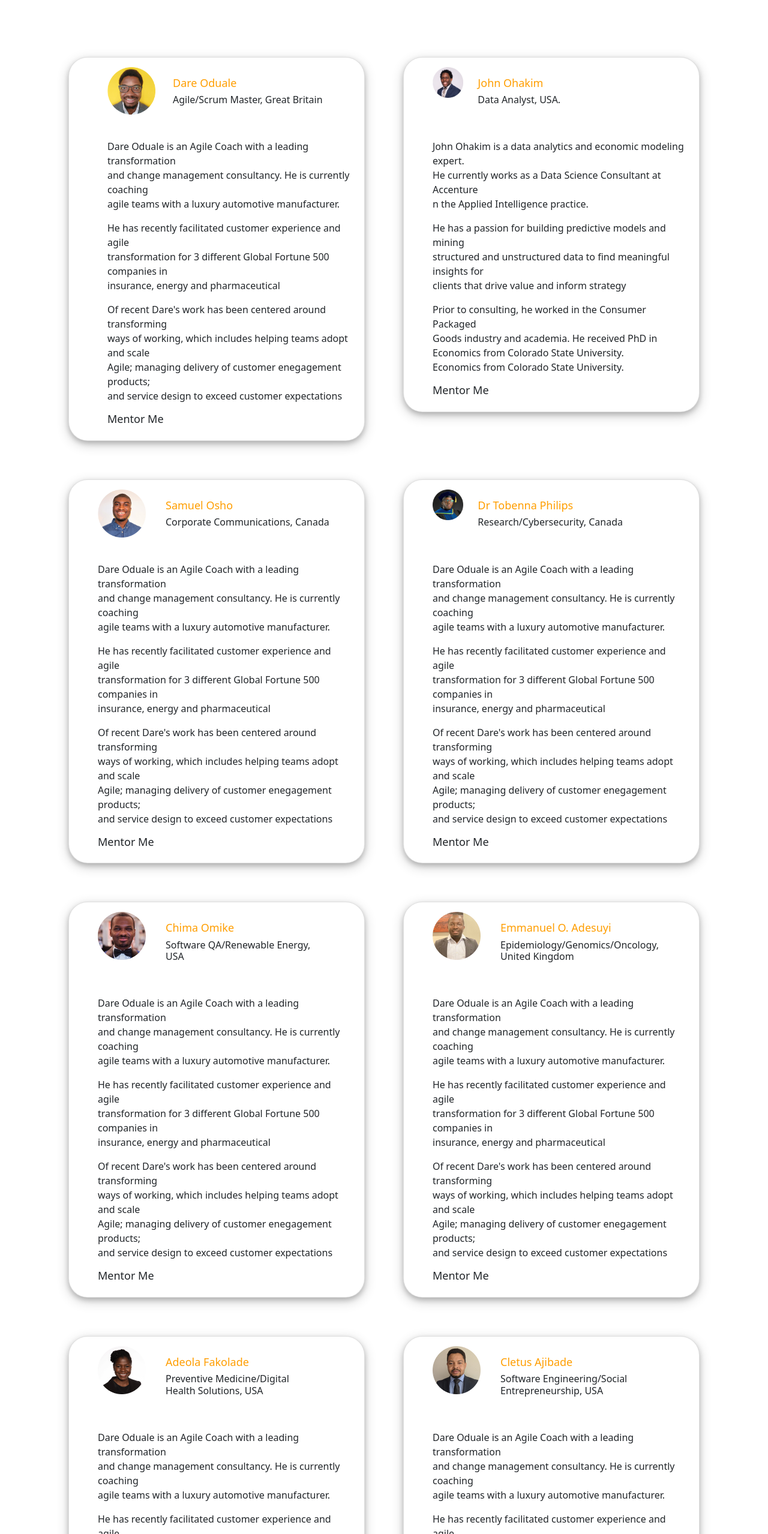
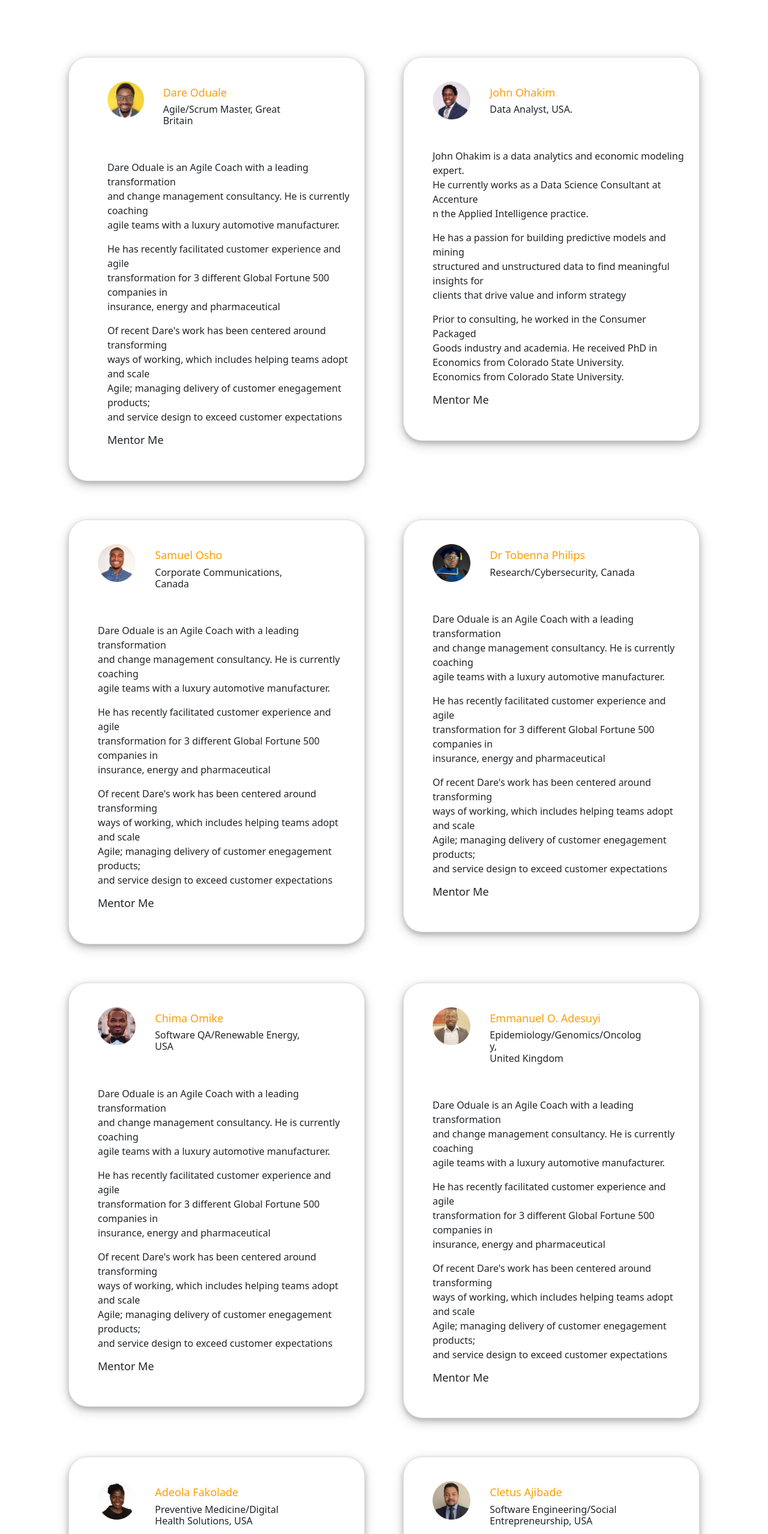
Before and after one commit to Hack-Angel/Cogneasy, a Vue app: page /find in a window 1280 px wide. Shown: the part 969-3526 px from the top of the page at 60% size. Built offline with nearby package versions, Linux system fonts and the light colour scheme.

Commit message:
added new correction to catalogue components

```diff
--- a/src/components/Catalogue.vue
+++ b/src/components/Catalogue.vue
@@ -10,11 +10,11 @@
                <div class="col-md-6 catalogue_main">
                    <div class="card main_content">
                         <div class="card-body card_body">
-                            <div class="row">
-                                <div class="col-md-3 card_img">
-                                    <img src='~@/assets/img_3/meet_img3.jpg' class="img-fluid" style="width: 5rem;">
+                            <div class="row card_content">
+                                <div class="col-md-2 card_img">
+                                    <img src='~@/assets/img_3/meet_img3.jpg' class="img-fluid">
                                 </div>
-                                 <div class="col-md-9 main_text">
+                                 <div class="col-md-8 main_text">
                                     <h1>Dare Oduale</h1>
                                     <h2>Agile/Scrum Master, Great Britain</h2>
                                  </div>
@@ -42,9 +42,9 @@
                 <div class="col-md-6 catalogue_main">
                     <div class="card main_content">
                         <div class="card-body">
-                            <div class="row">
+                            <div class="row card_content">
                                     <div class="col-md-2 card_img">
-                                        <img src='~@/assets/img_3/meet_img2.jpg' class="img-fluid" style="width: 5rem;">
+                                        <img src='~@/assets/img_3/meet_img2.jpg' class="img-fluid">
                                     </div>
                                     <div class="col-md-8 main_text">
                                         <h1>John Ohakim</h1>
@@ -76,11 +76,11 @@
                <div class="col-md-6 catalogue_main">
                    <div class="card main_content">
                         <div class="card-body">
-                            <div class="row">
-                                <div class="col-md-3 card_img">
-                                    <img src='~@/assets/img_3/meet_img1.jpg' class="img-fluid" style="width: 5rem;">
+                            <div class="row card_content">
+                                <div class="col-md-2 card_img">
+                                    <img src='~@/assets/img_3/meet_img1.jpg' class="img-fluid">
                                 </div>
-                                 <div class="col-md-9 main_text">
+                                 <div class="col-md-8 main_text">
                                     <h1>Samuel Osho</h1>
                                     <h2>Corporate Communications, Canada</h2>
                                  </div>
@@ -108,9 +108,9 @@
                 <div class="col-md-6 catalogue_main">
                     <div class="card main_content">
                         <div class="card-body">
-                            <div class="row">
+                            <div class="row card_content">
                                     <div class="col-md-2 card_img">
-                                        <img src='~@/assets/img_3/tobenna_p.jpg' class="img-fluid" style="width: 5rem;">
+                                        <img src='~@/assets/img_3/tobenna_p.jpg' class="img-fluid">
                                     </div>
                                     <div class="col-md-8 main_text">
                                         <h1>Dr Tobenna Philips</h1>
@@ -142,11 +142,11 @@
                <div class="col-md-6 catalogue_main">
                    <div class="card main_content">
                         <div class="card-body">
-                            <div class="row">
-                                <div class="col-md-3 card_img">
-                                    <img src='~@/assets/img_3/chima_omike.jpg' class="img-fluid" style="width: 5rem;">
+                            <div class="row card_content">
+                                <div class="col-md-2 card_img">
+                                    <img src='~@/assets/img_3/chima_omike.jpg' class="img-fluid">
                                 </div>
-                                 <div class="col-md-9 main_text">
+                                 <div class="col-md-8 main_text">
                                     <h1>Chima Omike</h1>
                                     <h2><span>Software QA/Renewable Energy,</span>
                                         <span>USA</span>
@@ -176,11 +176,11 @@
                 <div class="col-md-6 catalogue_main">
                     <div class="card main_content">
                         <div class="card-body">
-                            <div class="row">
-                                    <div class="col-md-3 card_img">
-                                        <img src='~@/assets/img_3/emmanuel.jpg' class="img-fluid" style="width: 5rem;">
+                            <div class="row card_content">
+                                    <div class="col-md-2 card_img">
+                                        <img src='~@/assets/img_3/emmanuel.jpg' class="img-fluid">
                                     </div>
-                                    <div class="col-md-9 main_text">
+                                    <div class="col-md-8 main_text">
                                         <h1>Emmanuel O. Adesuyi</h1>
                                         <h2>
                                             <span>Epidemiology/Genomics/Oncology,</span>
@@ -213,11 +213,11 @@
                <div class="col-md-6 catalogue_main">
                    <div class="card main_content">
                         <div class="card-body">
-                            <div class="row">
-                                <div class="col-md-3 card_img">
-                                    <img src='~@/assets/img_3/adekola.jpg' class="img-fluid" style="width: 5rem;">
+                            <div class="row card_content">
+                                <div class="col-md-2 card_img">
+                                    <img src='~@/assets/img_3/adekola.jpg' class="img-fluid">
                                 </div>
-                                 <div class="col-md-9 card-text main_text">
+                                 <div class="col-md-8 card-text main_text">
                                     <h1>Adeola Fakolade</h1>
                                     <h2><span>Preventive Medicine/Digital</span>
                                         <span>Health Solutions, USA</span>
@@ -247,11 +247,11 @@
                 <div class="col-md-6 catalogue_main">
                     <div class="card main_content">
                         <div class="card-body">
-                            <div class="row">
-                                    <div class="col-md-3 card_img">
-                                        <img src='~@/assets/img_3/cletus.jpg' class="img-fluid" style="width: 5rem;">
+                            <div class="row card_content">
+                                    <div class="col-md-2 card_img">
+                                        <img src='~@/assets/img_3/cletus.jpg' class="img-fluid">
                                     </div>
-                                    <div class="col-md-9 card-text main_text">
+                                    <div class="col-md-8 card-text main_text">
                                         <h1>Cletus Ajibade</h1>
                                         <h2><span>Software Engineering/Social</span>
                                             <span>Entrepreneurship, USA</span>
@@ -330,18 +330,31 @@ h2{
     border-radius: 2rem;
     box-shadow: 0 4px 8px 0 rgba(0, 0, 0, 0.2), 0 6px 20px 0 rgba(0, 0, 0, 0.19);
 }
+.main_text{
+    padding-top: 1rem;
+    padding-left: 2rem;
+}
 .main_text h1{
     font-size: 18px;
     color: #FF9E01;
     text-align: left;
+    /* padding-top: 1rem; */
+}
+.card_content{
     padding-top: 1rem;
 }
 .main_text h2{
     font-size: 16px;
     text-align: left;
 }
+.card_img{
+    padding-right: 0rem;
+    padding-top: 0.5rem;
+}
 h4{
     font-size: 18px;
+    padding-top: 0rem;
+    padding-bottom: 2rem;
 }
 .btn {
   border: none;
@@ -400,11 +413,14 @@ h5{
   text-align: center;
   font-size: 35px;
 }
+img{
+    width: 30%;
+}
 .card_img{
   text-align: center;
 }
 .main_text h1, .main_text h2, h4{
-    text-align: center;
+  text-align: center;
 }
 }
 </style>
```
